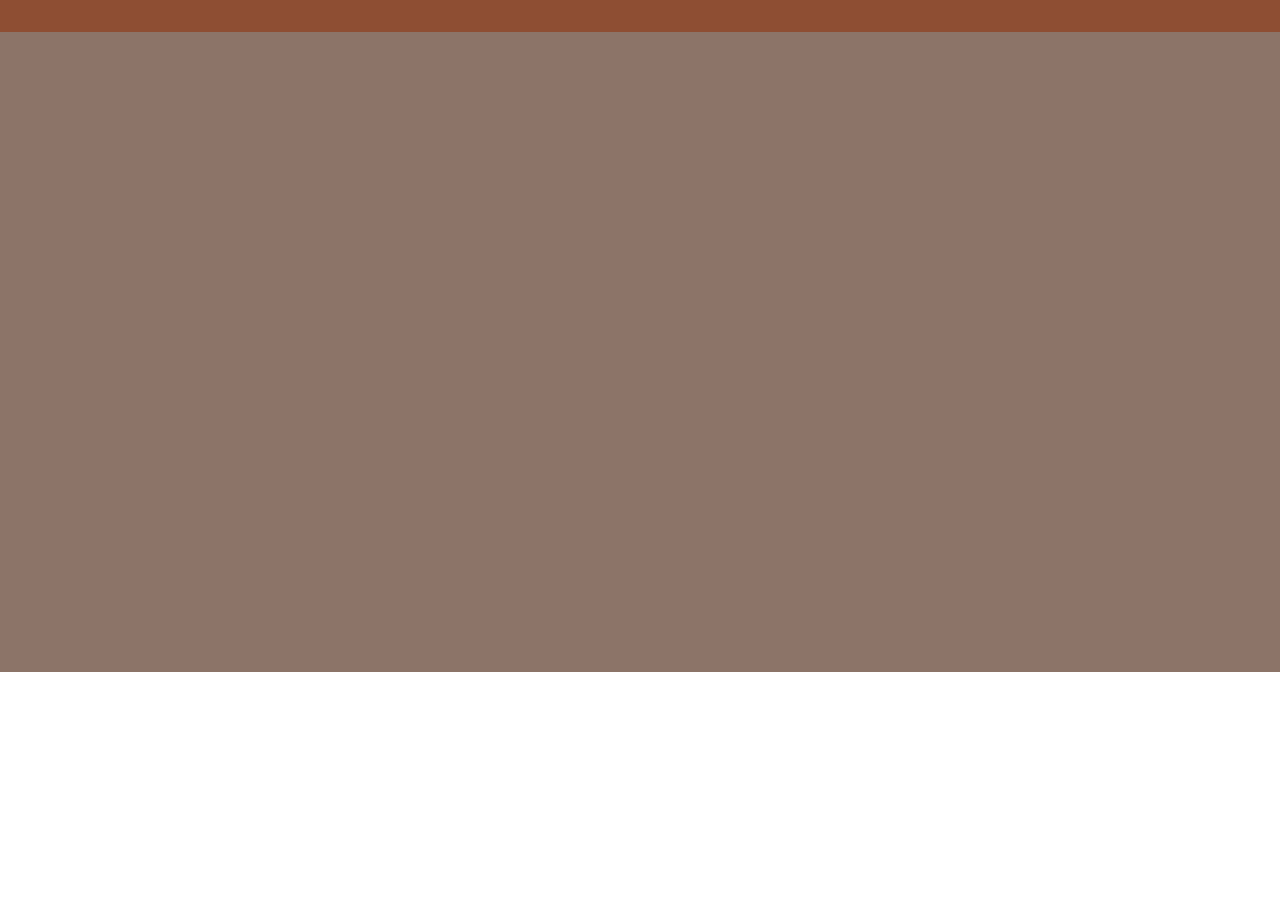
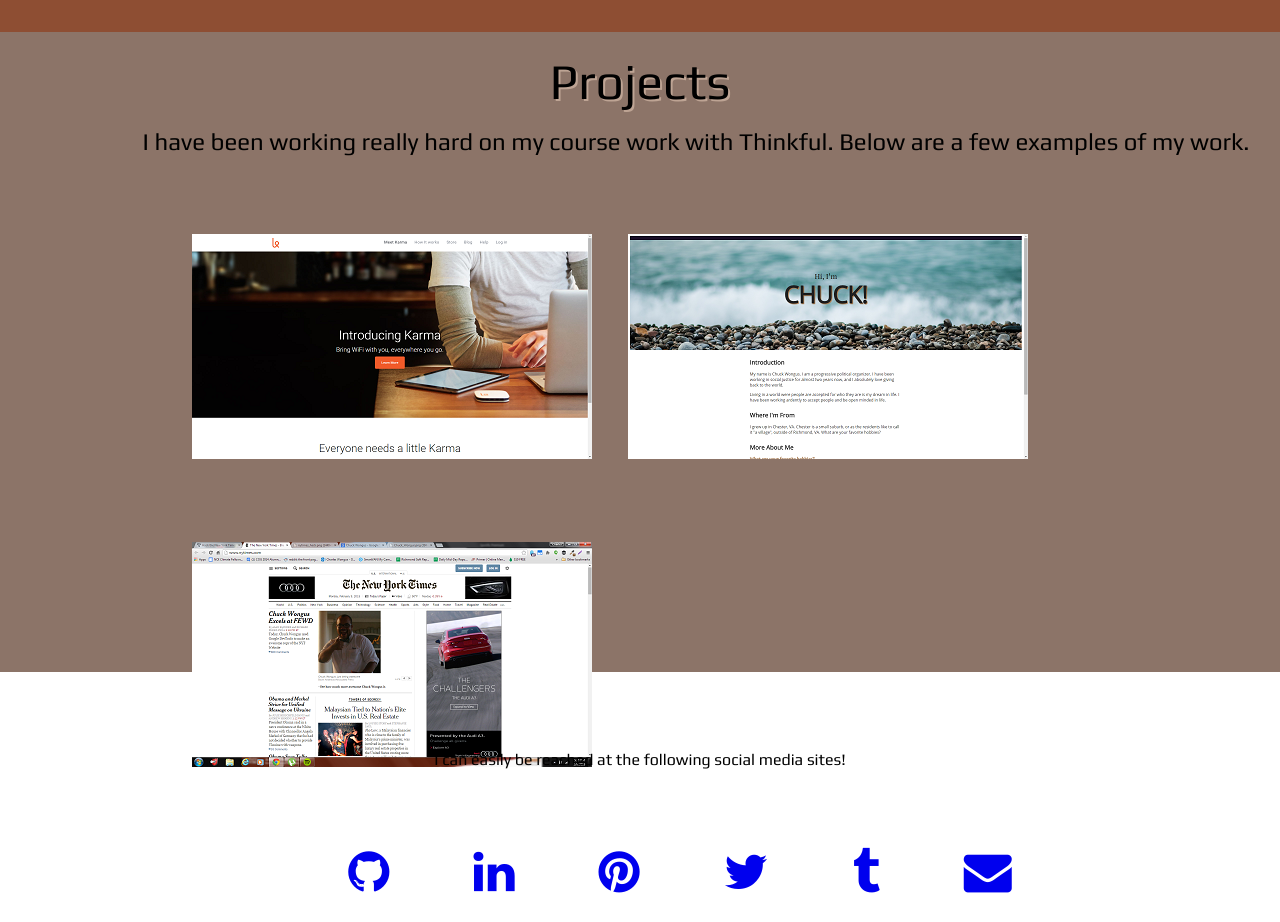
Before and after one commit to ActuallyItsCeCe/portfolio, a plain HTML site: page index.html in a window 1280 px wide. Shown: the part 1340-2262 px from the top of the page. Before the commit the page ends 2012 px from the top, so only its background shows below. Drawn offline with Linux system fonts and the light colour scheme.

Commit message:
All Done

```diff
--- a/index.html
+++ b/index.html
@@ -17,7 +17,7 @@
                 <a href="#top"><li>Back to Top</li></a>
                 <a href="#story"><li>This is Chuck</li></a>
                 <a href="#projects"><li>Portfolio</li></a>
-                <li>Blog</li>
+                <a href="#contact"><li>Contact Me</li></a>
             </ul>
         </div>
     </nav>
@@ -48,6 +48,28 @@
     <a name="projects">
     <section class="projects">
         <div class="content">
+            <h2>Projects</h2>
+            <h3>I have been working really hard on my course work with Thinkful. Below are a few examples of my work.</h3>
+            <ul>
+                <li><a href="http://yesimchuck.github.io/KarmaClone/"><img src="images/karma.png" alt="Clone of Karma Landing Page"></a></li>
+                <li><a href="http://yesimchuck.github.io/aboutme/"><img src="images/aboutme.png" alt="About Me Page"></a></li>
+                <li><img src="images/Chuck%20Wongus%20NYT%20Hack.png"></li>
+            </ul>
         </div>
     </section>
     </a>
+    <a name="contact">
+    <footer class="contact">
+        <div class="content">
+            <h1>I can easily be reached at the following social media sites!</h1>
+            <ul class="icons">
+                <li><a href="https://github.com/YesImChuck"><i class="fa fa-github fa-3x"></i></a></li>
+                <li><a href="http://www.linkedin.com/in/chuckwongus/en"><i class="fa fa-linkedin fa-3x"></i></a></li>
+                <li><a href="https://www.pinterest.com/charleswongus/"><i class="fa fa-pinterest fa-3x"></i></a></li>
+                <li><a href="https://www.twitter.com/chuckwongus"><i class="fa fa-twitter fa-3x"></i></a></li>
+                <li><a href="http://lifes-next-chapter.tumblr.com/"><i class="fa fa-tumblr fa-3x"></i></a></li>
+                <li><a href="mailto:charles.t.wongus@gmail.com"><i class="fa fa-envelope fa-3x"></i></a></li>
+            </ul>
+        </div>
+    </footer>
+    </a>
--- a/style.css
+++ b/style.css
@@ -173,3 +173,42 @@ table {
     margin-top: 0;
     height: 40rem;
 }
+.projects .content h2 {
+    font-family: 'Play', sans-serif;
+    font-size: 3.125rem;
+    text-shadow: 2px 2px #BEA494;
+    text-align: center;
+    padding-top: 3.5rem;
+    padding: 1.5rem;
+}
+.projects .content h3 {
+    margin-left: 7rem;
+    font-family: 'Play', sans-serif;
+    font-size: 1.5rem;
+    text-align: center;
+}
+.projects .content ul {
+    margin-left: 10rem;
+}
+.projects .content li {
+    display: inline-block;
+    margin-left: 2rem;
+    margin-top: 5rem;
+}
+/* Footer */
+.contact {
+    height: 250px
+}
+.contact > .content{
+    text-align: center;
+    padding-top: 5rem;
+}
+.contact .content h1{
+    padding-bottom: 5em;
+    font-family: 'Play', sans-serif;
+    font-size: 1rem;
+}
+.icons li {
+    display: inline;
+    padding-left: 5rem;
+}
```
Also changed, not shown: images/Chuck Wongus NYT Hack.png (added), images/aboutme.png (added), images/karma.png (added).
